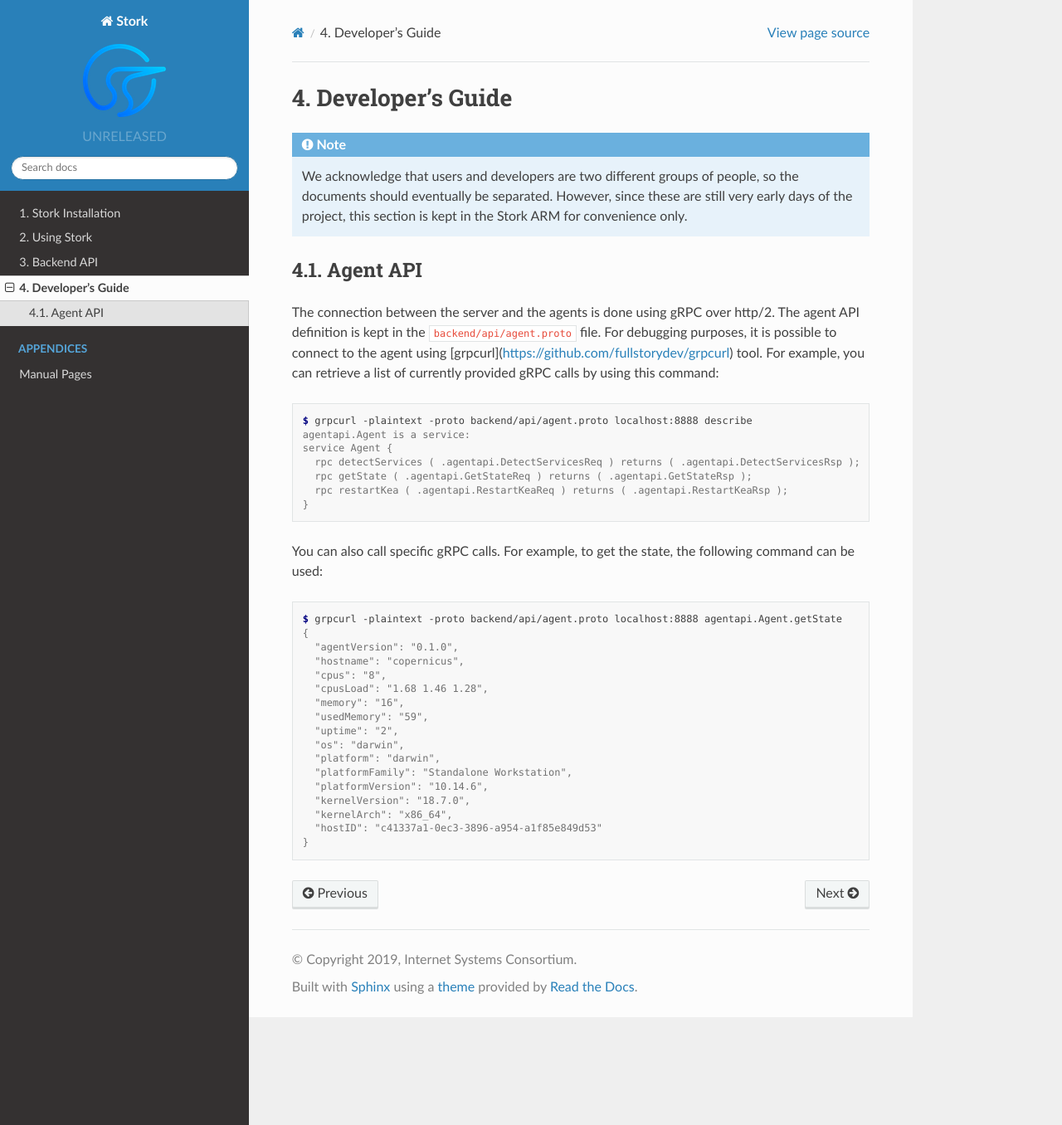
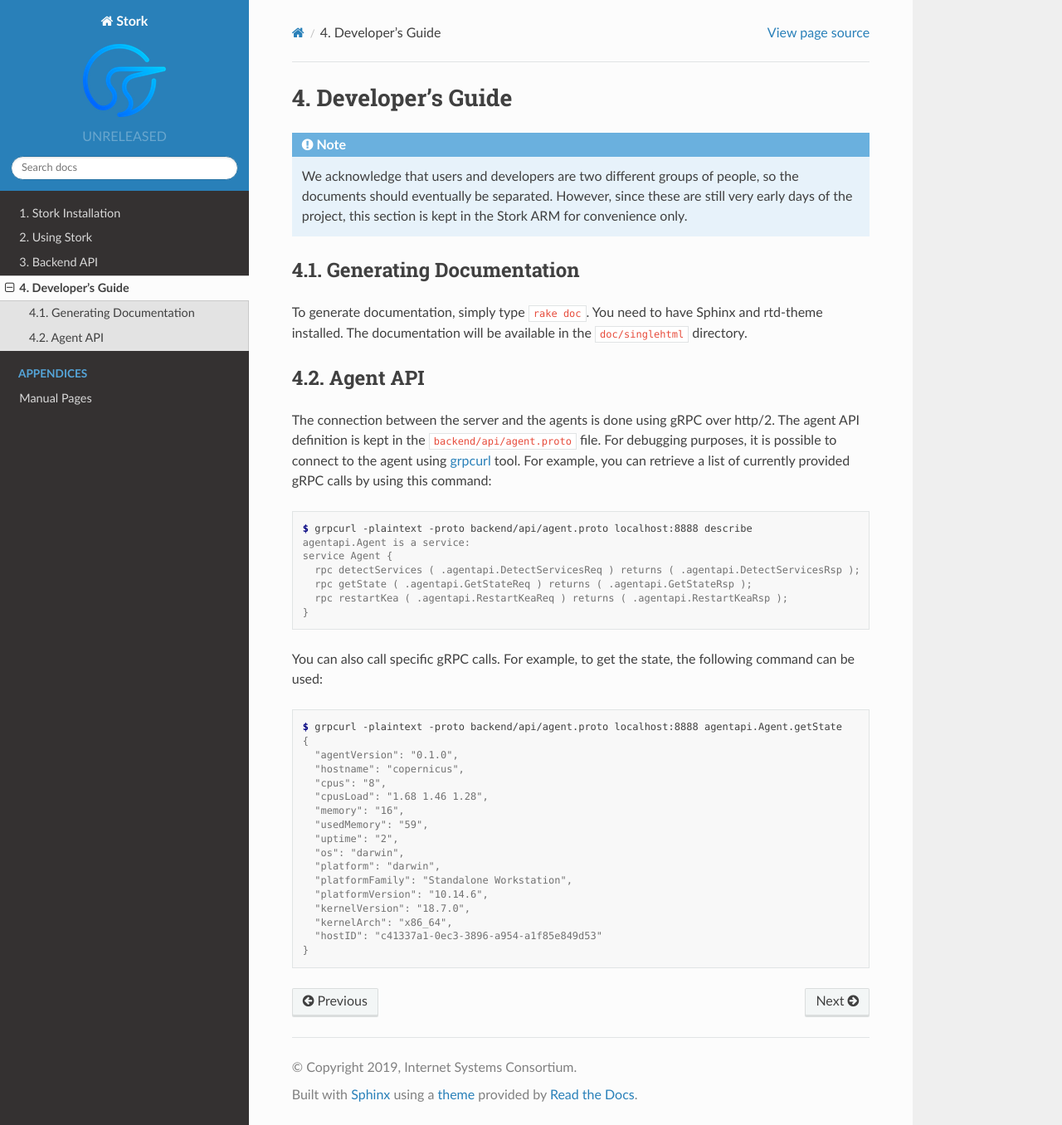
Before and after one commit to isc-projects/stork, a Sphinx documentation site: the page built from doc/devel.rst, in a window 1280 px wide and 1356 px high. Shown: the whole window at 83% size. Built offline with Sphinx 7.4.7 and the Read the Docs theme 2.0.0, drawn with Linux system fonts in a browser that asks for light colours.

Commit message:
[#99] Doc generation described

```diff
--- a/doc/devel.rst
+++ b/doc/devel.rst
@@ -10,12 +10,18 @@ Developer's Guide
    should eventually be separated. However, since these are still very early days of the project,
    this section is kept in the Stork ARM for convenience only.
 
+Generating Documentation
+========================
+
+To generate documentation, simply type ``rake doc``. You need to have Sphinx and rtd-theme installed.
+The documentation will be available in the ``doc/singlehtml`` directory.
+
 Agent API
 =========
 
 The connection between the server and the agents is done using gRPC over http/2. The agent API
 definition is kept in the ``backend/api/agent.proto`` file. For debugging purposes, it is possible
-to connect to the agent using [grpcurl](https://github.com/fullstorydev/grpcurl) tool. For example,
+to connect to the agent using `grpcurl <https://github.com/fullstorydev/grpcurl>`_ tool. For example,
 you can retrieve a list of currently provided gRPC calls by using this command:
 
 .. code:: console
```
